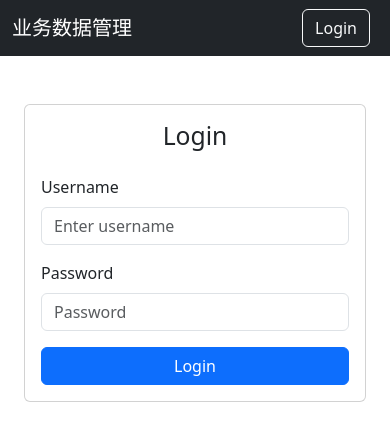
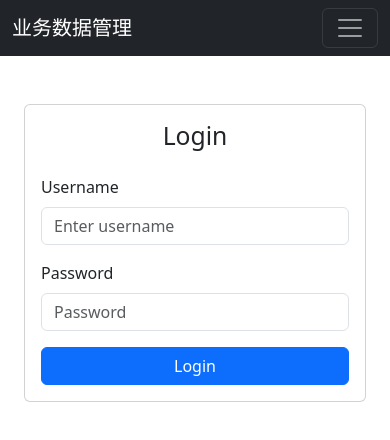
Before and after one commit to ievertan00/bsm-project, a React (Create React App) app in the folder frontend/: page /login in a window 390 px wide. Shown: the top 440 px of the page. Built offline with nearby package versions, Linux system fonts and the light colour scheme; no server answers; the HTML template or start-up script is replaced by a standard one.

Commit message:
fix(nav): make navigation bar responsive on mobile devices

```diff
--- a/frontend/src/App.js
+++ b/frontend/src/App.js
@@ -10,47 +10,38 @@ import LoginPage from './pages/LoginPage';
 import { DataProvider } from './DataContext';
 import { AuthProvider, AuthContext } from './AuthContext';
 
+import { Navbar, Nav, Container, Button } from 'react-bootstrap';
+
 function AppContent() {
     const { user, logout } = useContext(AuthContext);
 
     return (
         <Router>
             <div className="App">
-                <nav className="navbar navbar-expand-lg navbar-dark bg-dark">
-                    <div className="container-fluid">
-                        <div className="navbar-brand">业务数据管理</div>
-                        <div className="collapse navbar-collapse" id="navbarNav">
-                            {user ? (
-                                <ul className="navbar-nav me-auto mb-2 mb-lg-0">
-                                    <li className="nav-item">
-                                        <Link className="nav-link" to="/dashboard">仪表盘</Link>
-                                    </li>
-                                    <li className="nav-item">
-                                        <Link className="nav-link" to="/data-view">数据视图</Link>
-                                    </li>
-                                    <li className="nav-item">
-                                        <Link className="nav-link" to="/data-statistics">数据统计</Link>
-                                    </li>
-                                    <li className="nav-item">
-                                        <Link className="nav-link" to="/compare">对比分析</Link>
-                                    </li>
-                                    <li className="nav-item">
-                                        <Link className="nav-link" to="/import-data">数据导入</Link>
-                                    </li>
-                                </ul>
-                            ) : null}
-                        </div>
-                        <div className="d-flex">
-                            {user ? (
-                                <button className="btn btn-outline-light" onClick={logout}>Logout</button>
-                            ) : (
-                                <>
-                                    <Link className="btn btn-outline-light me-2" to="/login">Login</Link>
-                                </>
+                <Navbar bg="dark" variant="dark" expand="lg">
+                    <Container fluid>
+                        <Navbar.Brand href="#home">业务数据管理</Navbar.Brand>
+                        <Navbar.Toggle aria-controls="basic-navbar-nav" />
+                        <Navbar.Collapse id="basic-navbar-nav">
+                            {user && (
+                                <Nav className="me-auto">
+                                    <Nav.Link as={Link} to="/dashboard">仪表盘</Nav.Link>
+                                    <Nav.Link as={Link} to="/data-view">数据视图</Nav.Link>
+                                    <Nav.Link as={Link} to="/data-statistics">数据统计</Nav.Link>
+                                    <Nav.Link as={Link} to="/compare">对比分析</Nav.Link>
+                                    <Nav.Link as={Link} to="/import-data">数据导入</Nav.Link>
+                                </Nav>
                             )}
-                        </div>
-                    </div>
-                </nav>
+                            <div className="d-flex">
+                                {user ? (
+                                    <Button variant="outline-light" onClick={logout}>Logout</Button>
+                                ) : (
+                                    <Button as={Link} to="/login" variant="outline-light">Login</Button>
+                                )}
+                            </div>
+                        </Navbar.Collapse>
+                    </Container>
+                </Navbar>
 
                 <div className="container-fluid mt-4">
                     <Routes>
```
